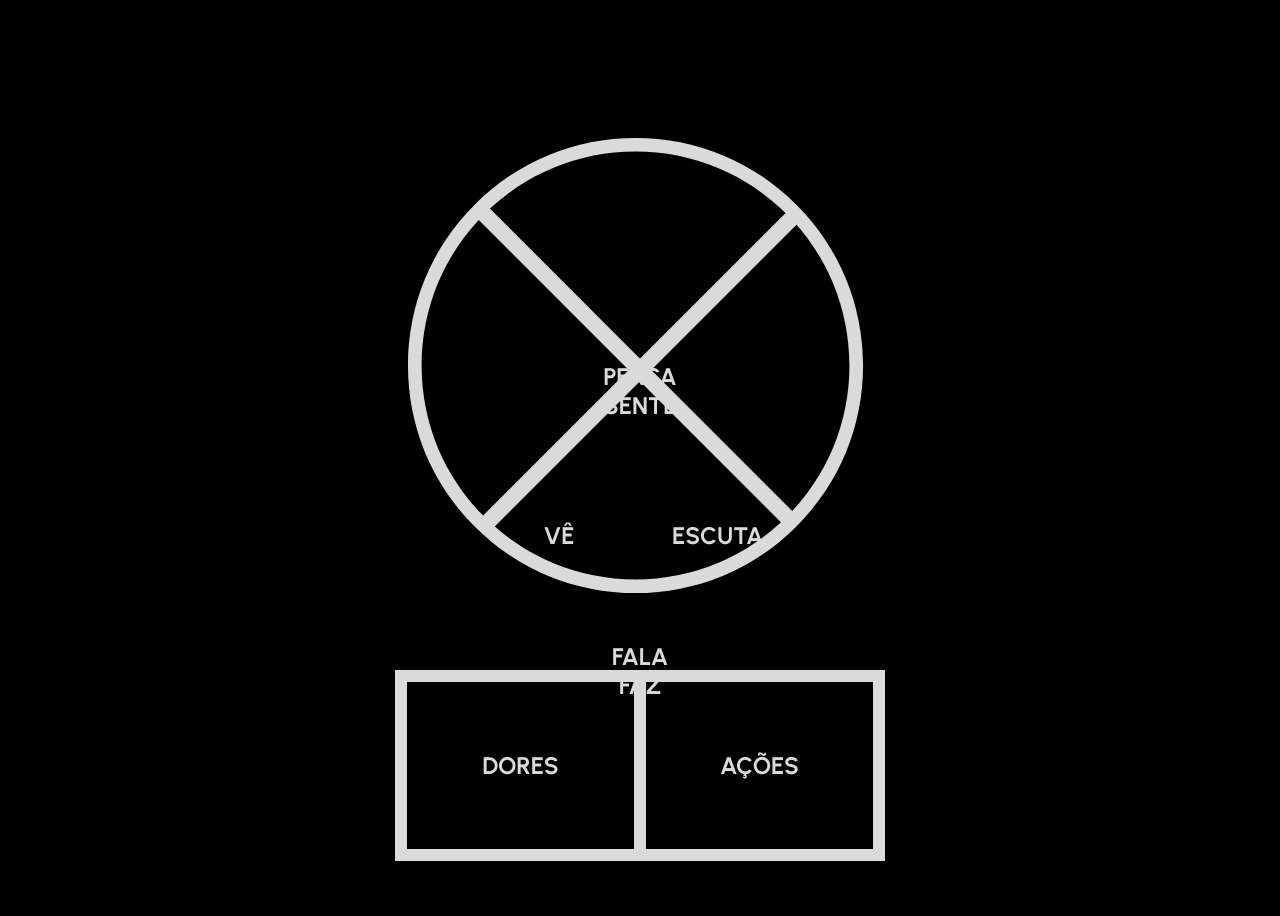
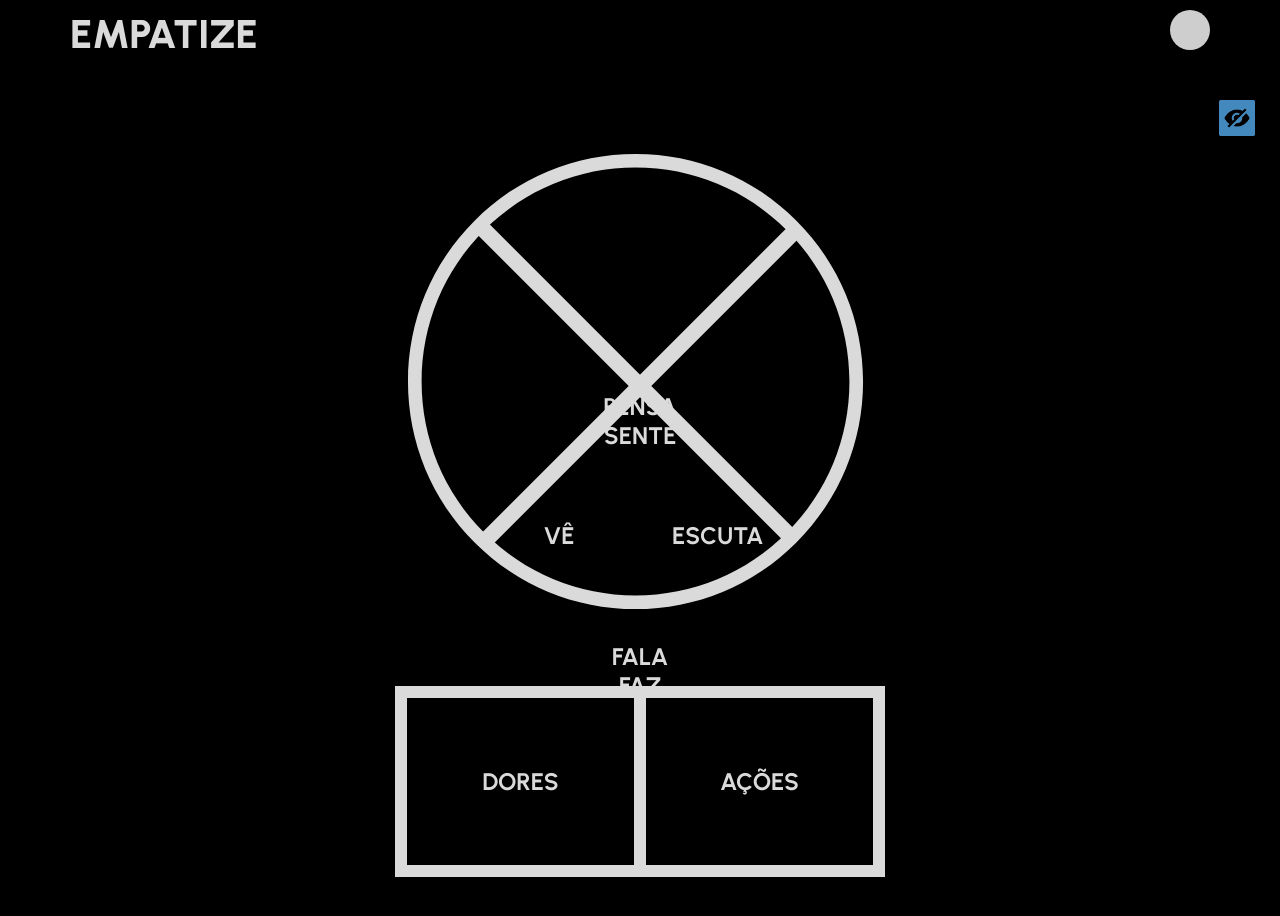
Before and after one commit to thipereira02/Empatize_front, a React (Create React App) app: page /empathymap/1 in a window 1280 px wide. Shown: the top 916 px of the page. Built offline with nearby package versions, Linux system fonts and the light colour scheme.

Commit message:
Implementing header

```diff
--- a/src/App.js
+++ b/src/App.js
@@ -5,6 +5,7 @@ import GlobalStyle from "./layouts/GlobalStyles";
 import HomePage from "./pages/HomePage";
 import EmpathyMap from "./pages/EmpathyMap";
 import WhatDoYou from "./pages/WhatDoYou";
+import MainComponente from "./components/MainComponent";
 
 export default function App() {
 
@@ -12,6 +13,7 @@ export default function App() {
 		<>
 			<GlobalStyle />
 			<BrowserRouter>
+				<MainComponente	 />
 				<Switch>
 					<Route path="/" exact>
 						<HomePage />
--- /dev/null
+++ b/src/components/MainComponent.js
@@ -0,0 +1,57 @@
+import React from "react";
+import styled from "styled-components";
+
+import image from "../assets/acessibilidade.png";
+
+export default function MainComponent() {
+	return (
+		<>
+			<Header>
+				<h1>EMPATIZE</h1>
+				<div>
+
+				</div>
+			</Header>
+			<Acessibilidade>
+				<img src={image} alt="acessibilidade"/>
+			</Acessibilidade>
+		</>
+	);
+}
+
+const Header = styled.div`
+	height: 60px;
+	position: fixed;
+	top: 0;
+	right: 0;
+	left: 0;
+	display: flex;
+	justify-content: space-between;
+	padding: 10px 70px 0;
+	background-color: #000;
+
+	h1{
+		font-weight: 800;
+		font-size: 40px;
+		line-height: 48px;
+	}
+
+	div{
+		width: 40px;
+		height: 40px;
+		background: #CECECE;
+		border-radius: 50%;
+	}
+`;
+
+const Acessibilidade = styled.div`
+	margin-top: 100px;
+	display: flex;
+	justify-content: end;
+	margin-right: 25px;
+	cursor: pointer;
+
+	img{
+		width: 36px;
+	}
+`;
--- a/src/pages/EmpathyMap.js
+++ b/src/pages/EmpathyMap.js
@@ -45,13 +45,12 @@ const Body = styled.div`
     display: flex;
     flex-direction: column;
     align-items: center;
-    margin-top: 120px;
 `;
 
 const Button1 = styled.div`
     position: absolute;
     width: 90px;
-    bottom: 380px;
+    bottom: 350px;
     font-weight: 700;
     font-size: 24px;
     line-height: 29px;
--- a/src/pages/WhatDoYou.js
+++ b/src/pages/WhatDoYou.js
@@ -35,10 +35,10 @@ seu chefe, impedindo sua promoção</p>
 				Quando você vai deixar essa fase e voltar a ser meu filho?
 			</Question>
 			<Back>
-				<p>Voltar para o Mapa</p>
 				<Link to="/empathymap">
 					<ToPreviousPage />
 				</Link>
+				<p>Voltar para o Mapa</p>
 			</Back>
 		</Body>
 	);
@@ -48,7 +48,7 @@ const Body = styled.div`
     display: flex;
     flex-direction: column;
 	width: 90%;
-	margin: 140px auto 0 auto;
+	margin: 50px auto 0 auto;
 `;
 
 const Title = styled.div`
@@ -112,10 +112,12 @@ p{
 	font-weight: 800;
 	font-size: 25px;
 	line-height: 30px;
+	margin-left: 5px;
 }
 `;
 
 const ToPreviousPage = styled(FaPlay)`
 	font-size: 60px;
 	cursor: pointer;
+	transform: rotateY(180deg)
 `;
```
Also changed, not shown: src/assets/acessibilidade.png (added).
